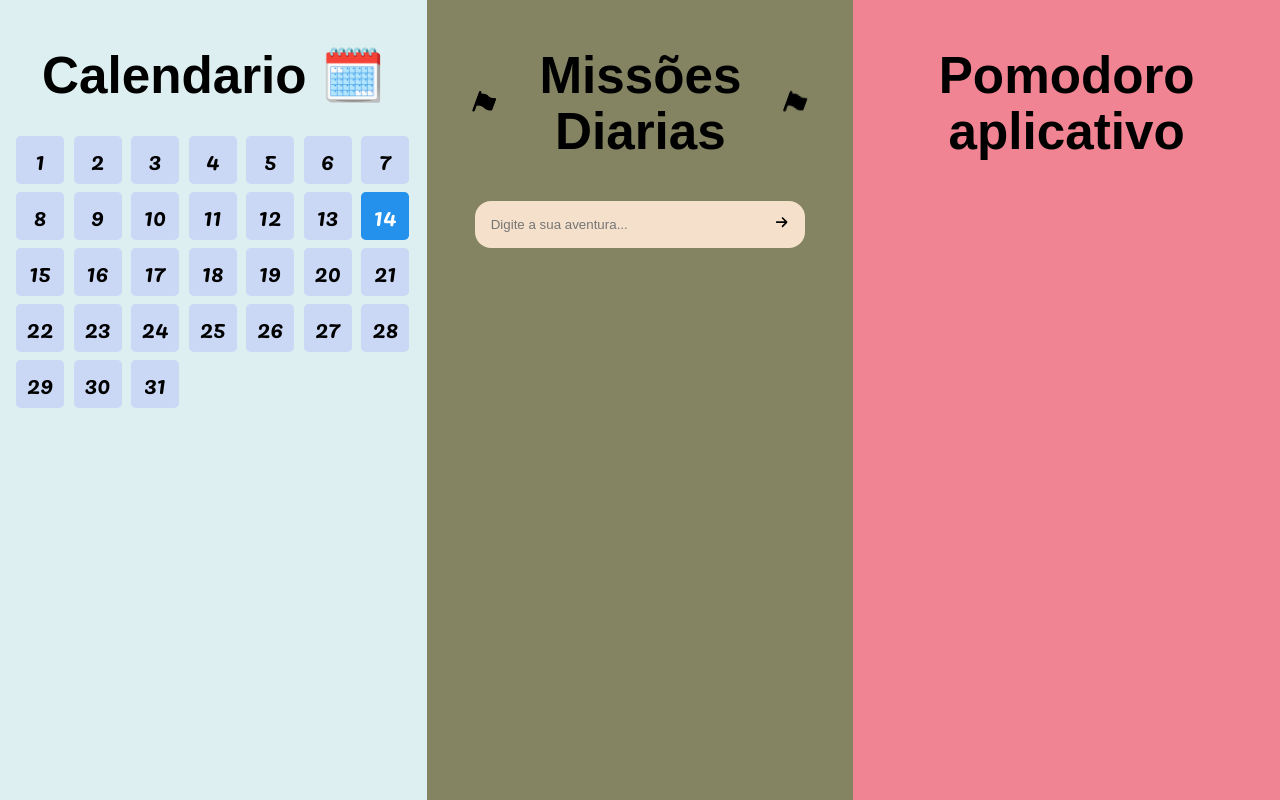
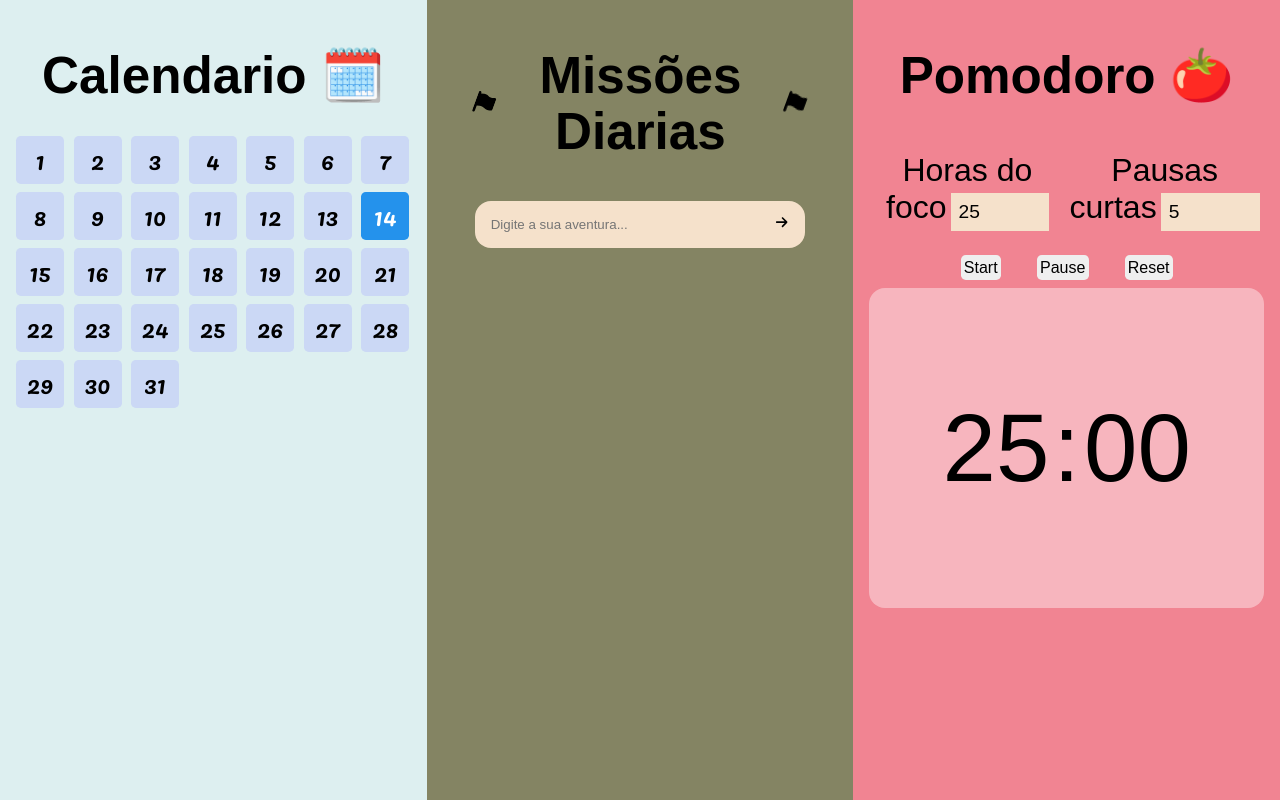
Before and after one commit to yagpdc/todoappvanilla, a website built with Vite: page index.html in a window 1280 px wide. Built offline with nearby package versions, Linux system fonts and the light colour scheme; a web font is replaced by a local one.

Commit message:
add: finish calendar and todo, adding pomodoro

```diff
--- a/index.html
+++ b/index.html
@@ -36,7 +36,26 @@
         </div>
     </div>
     <div id="pomodoro" class="app">
-      <h1>Pomodoro aplicativo</h1>
+      <h1>Pomodoro 🍅</h1>
+      <div class="options-container">
+          <div class="options-time">
+            <div class="options">
+              <label for="work">Horas do foco</label>
+              <input id="work" type="number" value="25" min="1" max="60" />
+            </div>
+            <div class="options">
+              <label for="short">Pausas curtas</label>
+              <input id="short" type="number" value="5" min="1" max="60" />
+            </div>
+          </div>
+          <div class="options-btn">
+            <button id="start">Start</button>
+            <button id="pause">Pause</button>
+            <button id="reset">Reset</button>
+          </div>
+      </div>
+      <div id="html-container">
+      </div>
     </div>
     <script type="module" src="/src/main.ts"></script>
   </body>
--- a/src/helpers/addtask.ts
+++ b/src/helpers/addtask.ts
@@ -1,12 +1,10 @@
-import { checkInput } from "./checked";
+import { handleEvent } from "./checked";
 
 
 let taskInput = document.querySelector('#task') as HTMLInputElement;
 let container = document.querySelector('#task_wrapper')
 
-const addtask = () =>
-
-{
+const addtask = () => {
     let task =/*html*/`
     <div class="task_item">
         <div class="task_item_text">
@@ -14,31 +12,27 @@ const addtask = () =>
             <p>${taskInput.value}</p>
         </div>
         <div class="task_item_btn">
-        <button id="delete" ><svg xmlns="http://www.w3.org/2000/svg" height="1em" viewBox="0 0 448 512"><!--! Font Awesome Free 6.4.2 by @fontawesome - https://fontawesome.com License - https://fontawesome.com/license (Commercial License) Copyright 2023 Fonticons, Inc. --><path d="M135.2 17.7L128 32H32C14.3 32 0 46.3 0 64S14.3 96 32 96H416c17.7 0 32-14.3 32-32s-14.3-32-32-32H320l-7.2-14.3C307.4 6.8 296.3 0 284.2 0H163.8c-12.1 0-23.2 6.8-28.6 17.7zM416 128H32L53.2 467c1.6 25.3 22.6 45 47.9 45H346.9c25.3 0 46.3-19.7 47.9-45L416 128z"/></svg></button>
+        <button id="delete" ><svg xmlns="http://www.w3.org/2000/svg" height="1em" viewBox="0 0 448 512"><path d="M135.2 17.7L128 32H32C14.3 32 0 46.3 0 64S14.3 96 32 96H416c17.7 0 32-14.3 32-32s-14.3-32-32-32H320l-7.2-14.3C307.4 6.8 296.3 0 284.2 0H163.8c-12.1 0-23.2 6.8-28.6 17.7zM416 128H32L53.2 467c1.6 25.3 22.6 45 47.9 45H346.9c25.3 0 46.3-19.7 47.9-45L416 128z"/></svg></button>
         </div>
     </div>`
 
-        const input = document.querySelector('#task') as HTMLInputElement; // Substitua 'your_input_id' pelo ID correto do seu input
+        const input = document.querySelector('#task') as HTMLInputElement;
         if(input.value === "") return alert('Digite uma tarefa');
-        const inputValue = input.value;
-        console.log('Valor do input:', inputValue);
         let child = document.createElement('div');
         child.innerHTML = task;
         container?.appendChild(child);
 
 
         const checkboxes = document.querySelectorAll('.radio_input') as NodeListOf<HTMLInputElement>;
-
         [...checkboxes].forEach(checkbox => {
-            checkbox.addEventListener('click', () => checkInput(checkbox)); // Passar o checkbox atual como argumento
+            checkbox.addEventListener('click', handleEvent);
         });
-
         const deleteBtn = document.querySelectorAll('#delete') as NodeListOf<HTMLButtonElement>;
-
         [...deleteBtn].forEach(btn => {
             btn.addEventListener('click', () => btn.parentElement?.parentElement?.remove()); // Passar o checkbox atual como argumento
         });
+
     taskInput.value = "";
 }
 
-export {addtask};
+export {addtask, handleEvent};
--- a/src/helpers/calendar.ts
+++ b/src/helpers/calendar.ts
@@ -1,30 +1,25 @@
 function calendar() {
+    const calendarContainer = document.querySelector(".calendar_wrapper");
+    let days = [];
+    let today = new Date().getDate();
 
     function getDaysInMonth(year:number, month:number) {
     const date = new Date(year, month + 1, 0);
     return date.getDate();
     }
 
-    const calendarContainer = document.querySelector(".calendar_wrapper");
+    if (calendarContainer) {
+        const date = new Date();
+        const year = date.getFullYear();
+        const month = date.getMonth();
+        const daysInMonth = getDaysInMonth(year, month);
 
-    if (calendarContainer) {
-    const date = new Date();
-
-    const year = date.getFullYear();
-    const month = date.getMonth();
-
-    const daysInMonth = getDaysInMonth(year, month);
-
-    let days = [];
     for(let i = 0; i < daysInMonth; i++){
         days.push(i+1);
     }
 
-    for (let i = 0; i < days.length; i++) {
-        let today:number = new Date().getDate();
-        days[i] === today ? calendarContainer.innerHTML +=/*html*/ `<div class="dias_do_mes hoje">${days[i]}</div>` : calendarContainer.innerHTML +=/*html*/ `<div class="dias_do_mes">${days[i]}</div>`;
-    }
-    }
+    days.forEach(day => day === today ? calendarContainer.innerHTML +=/*html*/ `<div class="dias_do_mes hoje">${day}</div>` : calendarContainer.innerHTML +=/*html*/ `<div class="dias_do_mes">${day}</div>`);
+    };
 }
 
     export {calendar};
--- a/src/helpers/checked.ts
+++ b/src/helpers/checked.ts
@@ -9,4 +9,12 @@ function checkInput(checkbox: HTMLInputElement) {
     }
 }
 
-export { checkInput };
+function handleEvent(e:any) {
+    if(e.shiftKey && e.target.checked){
+        console.log(e);
+    }
+    checkInput(e.target as HTMLInputElement);
+}
+
+
+export {handleEvent};
--- /dev/null
+++ b/src/helpers/pomodoro.ts
@@ -0,0 +1,18 @@
+function pomodoro(){
+    let container = document.querySelector('#html-container')
+
+    let time =/*html*/`
+    <div class="time-container">
+      <div class="time">
+        <span id="minutes">25</span>
+          <span>:</span>
+        <span id="seconds">00</span>
+      </div>
+    </div>
+    `
+    if(container){
+      container.innerHTML = time
+    }
+    }
+
+export {pomodoro}
--- a/src/main.ts
+++ b/src/main.ts
@@ -1,7 +1,8 @@
 import './style.css'
 import  { addtask}  from './helpers/addtask';
 import { calendar } from './helpers/calendar';
-// import { inputTest } from './helpers/checked';
+import { pomodoro } from './helpers/pomodoro';
+
   const form = document.querySelector('#form_wrapper');
   form?.addEventListener('submit', function (event) {
     event.preventDefault();
@@ -16,6 +17,11 @@ import { calendar } from './helpers/calendar';
   }
   );
 
+calendar()
 
 
-calendar()
+
+
+
+
+pomodoro()
--- a/src/style.css
+++ b/src/style.css
@@ -1,6 +1,6 @@
 @import url('https://fonts.googleapis.com/css2?family=Gabarito&display=swap');
 @import url('https://fonts.googleapis.com/css2?family=Pacifico&display=swap');
-
+@import url('https://fonts.googleapis.com/css2?family=Stick+No+Bills:wght@300&display=swap');
 
 * {
   margin: 0;
@@ -209,3 +209,67 @@ input.radio_input {
   background-color: #2492ec !important;
   color: #fff !important;
 }
+
+.dias_do_mes{
+  cursor: pointer;
+}
+
+.time-container {
+  display: flex;
+  align-items: center;
+  justify-content: center;
+  height: 20em;
+  background-color: rgba(255, 255, 255, 0.4);
+  border-radius: 1rem;
+  padding: 1rem;
+}
+.time span{
+  font-size: 6rem;
+  font-family: 'Stick No Bills', sans-serif;
+}
+
+.options-container{
+  display: flex;
+  flex-direction: column;
+}
+
+.options-time {
+  display: flex;
+  align-items: center;
+}
+
+.options-container div {
+  margin: 0.5rem 0rem;
+}
+
+.options-time input{
+  width: 50%;
+}
+
+.options-btn button{
+  cursor: pointer;
+  border-radius: 0.3rem;
+  border: none;
+  font-size: 1rem;
+  padding: 0.2rem;
+  margin: 0rem 1em;
+}
+
+.options-time input:focus {
+    outline: none;
+}
+
+.options-time input{
+  font-size: 1.2rem;
+  border: none;
+  color: #000;
+  background-color: #f5e1cb;
+  padding-left:0.5rem;
+  padding-top:0.5rem;
+  padding-bottom: 0.5rem;
+}
+
+label{
+  font-family: 'Stick No Bills', sans-serif;
+  font-size: 2rem;
+}
```
